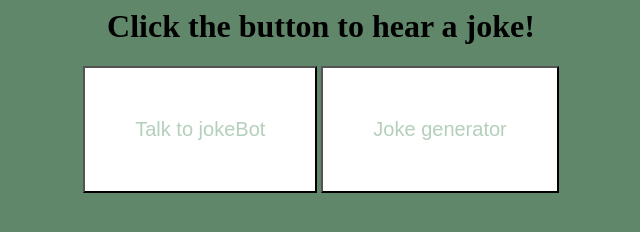
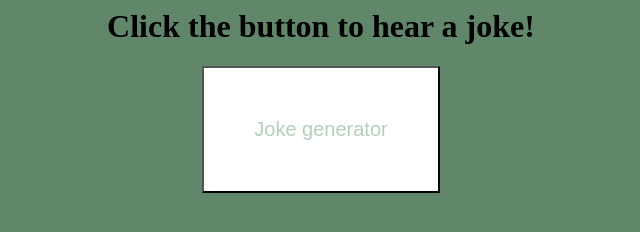
Before and after one commit to breesky/Brees-Website, a plain HTML site: page index.html in a window 1280 px wide. Shown: the whole page, without its empty margins (319-959 px from the left). Drawn offline with Linux system fonts and the light colour scheme.

Commit message:
Update index.html

```diff
--- a/index.html
+++ b/index.html
@@ -5,7 +5,6 @@
   </head>
   <body>
     <h1>Click the button to hear a joke!</h1>
-    <button> Talk to jokeBot</button>
     <button onclick="startJoke()"> Joke generator
 </body>
     <script src="jokebot.js"></script>
```
